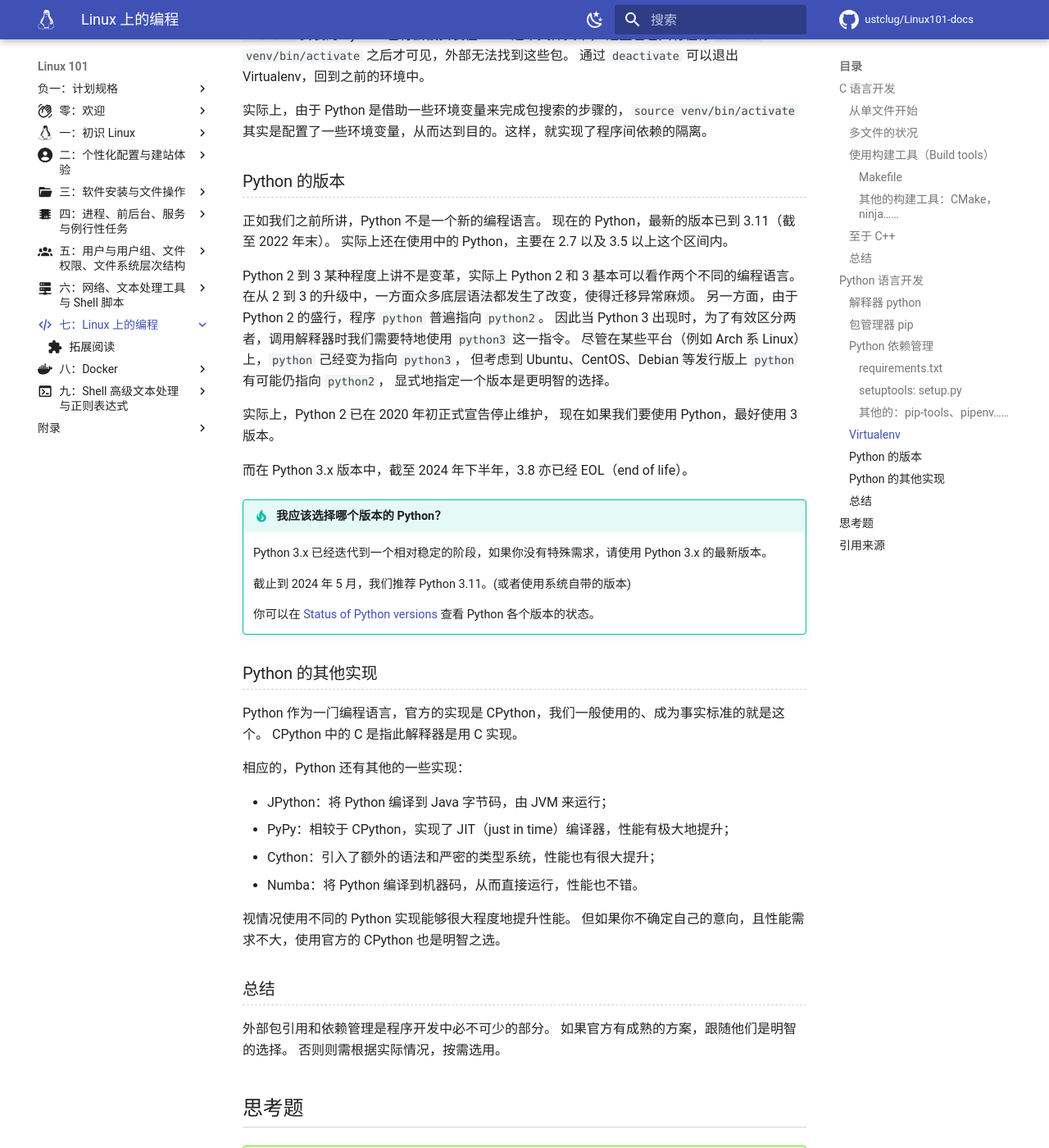
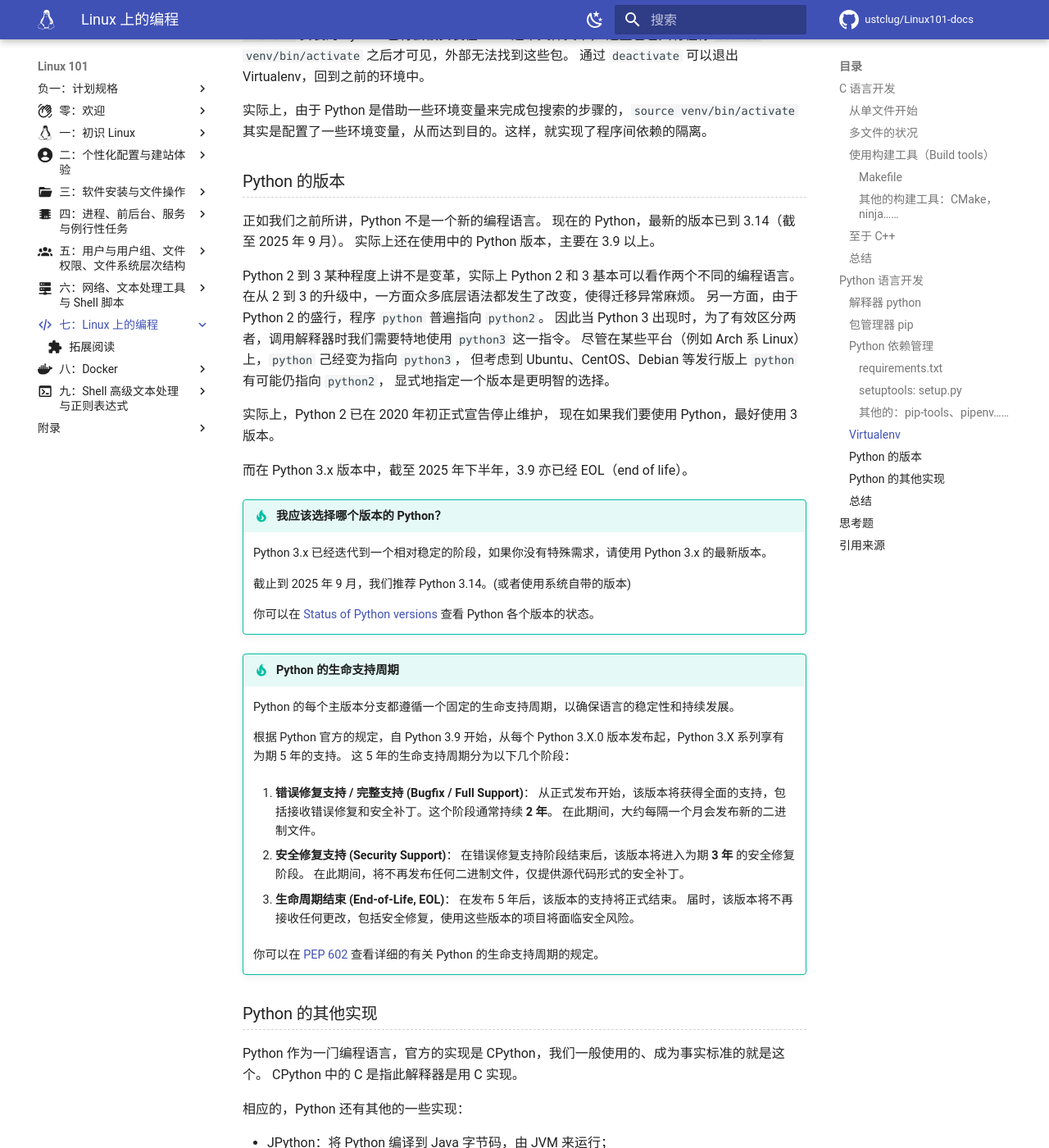
Before and after one commit to ustclug/Linux101-docs, an MkDocs documentation site: the page built from docs/Ch07/index.md, in a window 1280 px wide and 1400 px high, scrolled down 9797 px. Shown: the whole window at 82% size. Built offline with MkDocs 1.6.1 and Material for MkDocs 9.7.7, drawn with Linux system fonts in a browser that asks for light colours; comment, search, counter and statistics services are not loaded.

Commit message:
update latest time of some information(e.g. version) (#89)
* Ch01: update reference

* Ch07: update latest Python version

* Appendix: update openSUSE Leap version

* Ch07: add explanation of life cycle of Python

* Fix CI

---------

Co-authored-by: taoky <me@taoky.moe>

```diff
--- a/docs/Ch07/index.md
+++ b/docs/Ch07/index.md
@@ -462,8 +462,8 @@
 ### Python 的版本 {#py-versions}
 
 正如我们之前所讲，Python 不是一个新的编程语言。
-现在的 Python，最新的版本已到 3.11（截至 2022 年末）。
-实际上还在使用中的 Python，主要在 2.7 以及 3.5 以上这个区间内。
+现在的 Python，最新的版本已到 3.14（截至 2025 年 9 月）。
+实际上还在使用中的 Python 版本，主要在 3.9 以上。
 
 Python 2 到 3 某种程度上讲不是变革，实际上 Python 2 和 3 基本可以看作两个不同的编程语言。
 在从 2 到 3 的升级中，一方面众多底层语法都发生了改变，使得迁移异常麻烦。
@@ -476,15 +476,36 @@
 实际上，Python 2 已在 2020 年初正式宣告停止维护，
 现在如果我们要使用 Python，最好使用 3 版本。
 
-而在 Python 3.x 版本中，截至 2024 年下半年，3.8 亦已经 EOL（end of life）。
+而在 Python 3.x 版本中，截至 2025 年下半年，3.9 亦已经 EOL（end of life）。
 
 !!! tip "我应该选择哪个版本的 Python？"
 
     Python 3.x 已经迭代到一个相对稳定的阶段，如果你没有特殊需求，请使用 Python 3.x 的最新版本。
 
-    截止到 2024 年 5 月，我们推荐 Python 3.11。(或者使用系统自带的版本)
+    截止到 2025 年 9 月，我们推荐 Python 3.14。(或者使用系统自带的版本)
 
     你可以在 [Status of Python versions](https://devguide.python.org/versions/) 查看 Python 各个版本的状态。
+
+!!! tip "Python 的生命支持周期"
+
+    Python 的每个主版本分支都遵循一个固定的生命支持周期，以确保语言的稳定性和持续发展。
+
+    根据 Python 官方的规定，自 Python 3.9 开始，从每个 Python 3.X.0 版本发布起，Python 3.X 系列享有为期 5 年的支持。
+    这 5 年的生命支持周期分为以下几个阶段：
+
+    1. **错误修复支持 / 完整支持 (Bugfix / Full Support)**：
+      从正式发布开始，该版本将获得全面的支持，包括接收错误修复和安全补丁。这个阶段通常持续 **2 年**。
+      在此期间，大约每隔一个月会发布新的二进制文件。
+
+    2. **安全修复支持 (Security Support)**：
+      在错误修复支持阶段结束后，该版本将进入为期 **3 年** 的安全修复阶段。
+      在此期间，将不再发布任何二进制文件，仅提供源代码形式的安全补丁。
+
+    3. **生命周期结束 (End-of-Life, EOL)**：
+      在发布 5 年后，该版本的支持将正式结束。
+      届时，该版本将不再接收任何更改，包括安全修复，使用这些版本的项目将面临安全风险。
+
+    你可以在 [PEP 602](https://peps.python.org/pep-0602/) 查看详细的有关 Python 的生命支持周期的规定。
 
 ### Python 的其他实现 {#py-implementations}
 
```
Also changed, not shown: docs/Appendix/distribution.md (+1 -1 lines), docs/Ch01/index.md (+2 -2 lines).
